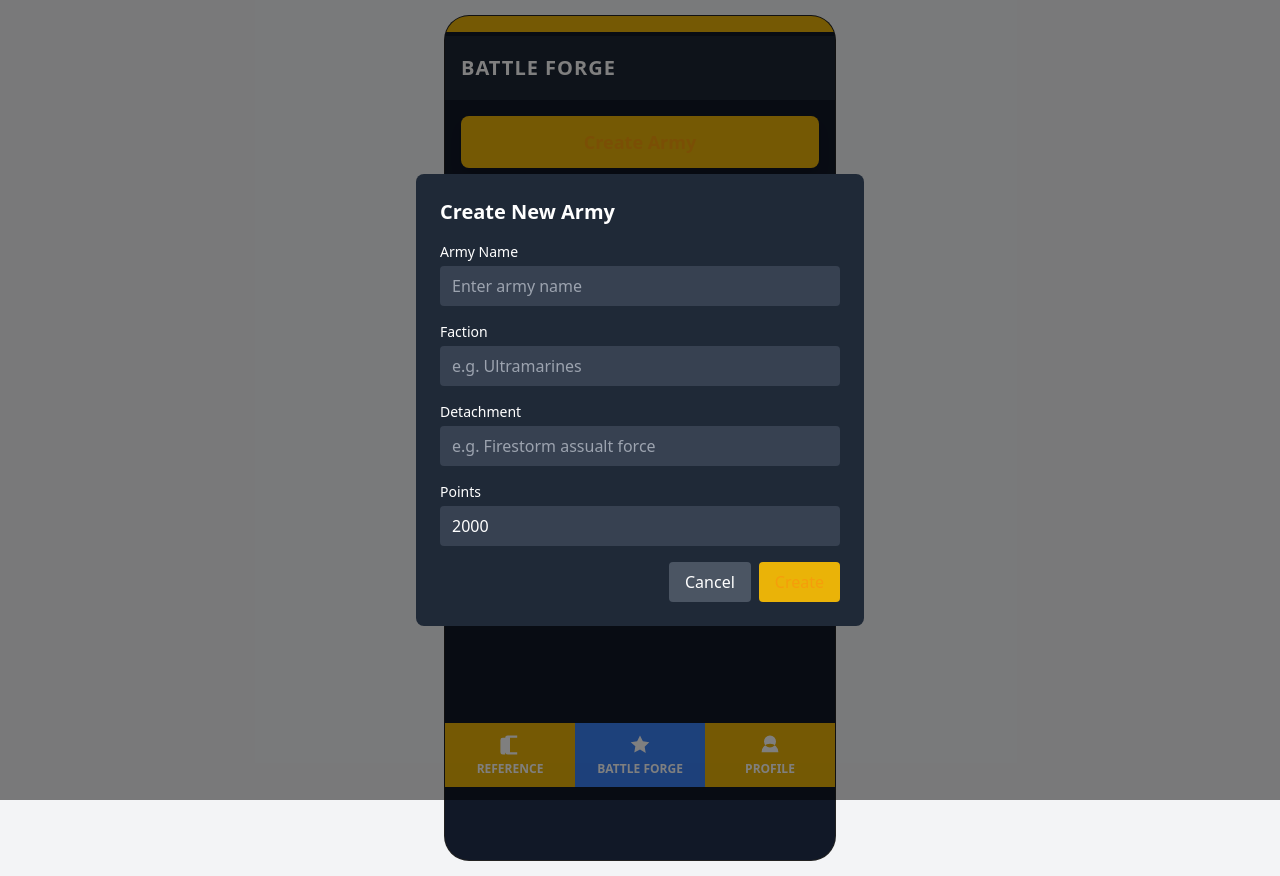
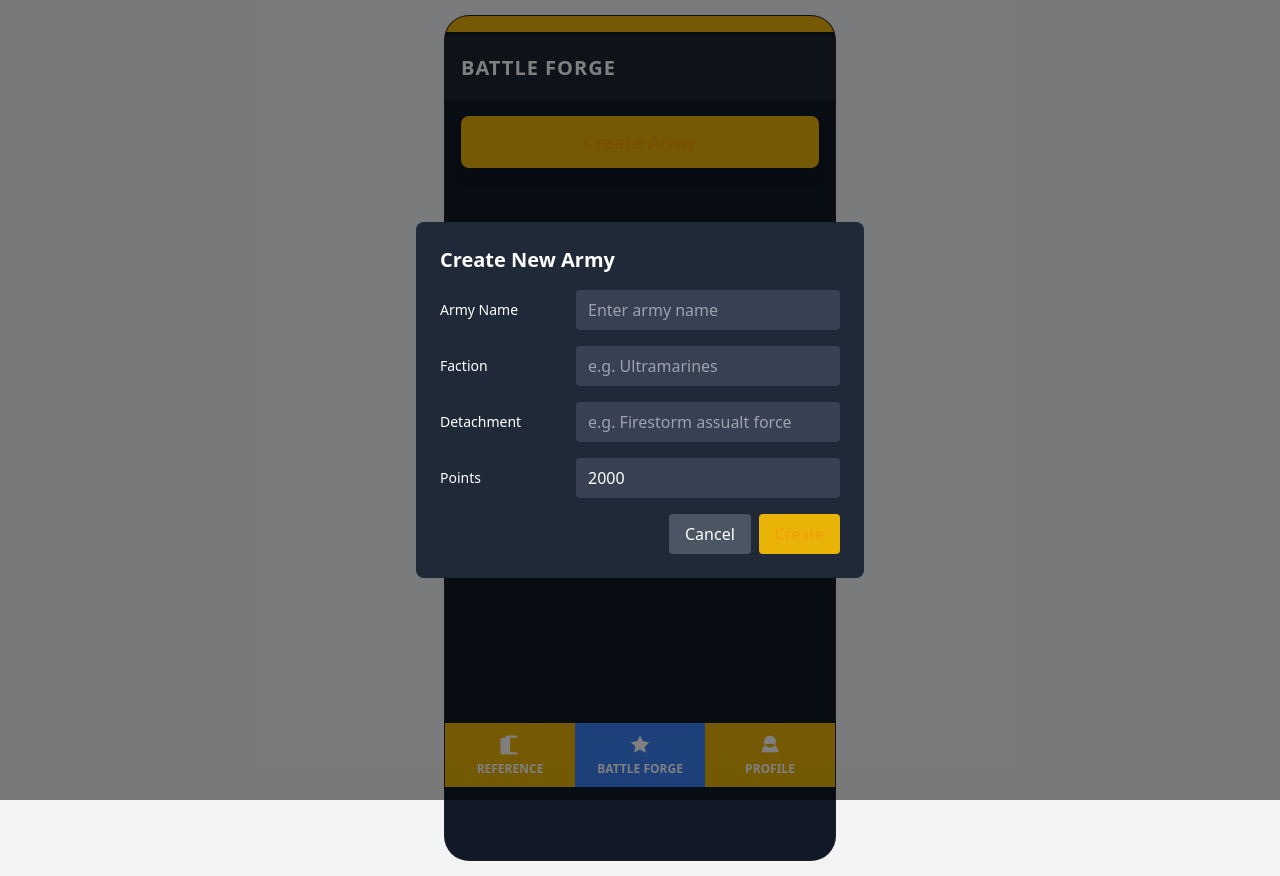
Before and after one commit to Dylaniel/warhammer-army-builder, a Next.js app: page / in a window 1280 px wide. Both pictures are taken after a click on the button "Create Army". Built offline with nearby package versions, Linux system fonts and the light colour scheme.

Commit message:
fixed new army modal layout

```diff
--- a/src/components/NewArmyModal.tsx
+++ b/src/components/NewArmyModal.tsx
@@ -42,9 +42,9 @@
       <div className="bg-gray-800 text-white rounded-lg p-6 w-11/12 max-w-md">
         <h3 className="text-xl font-bold mb-4">Create New Army</h3>
         <form onSubmit={handleSubmit} className="space-y-4">
-          <div>
-            <label className="block text-sm font-medium mb-1" htmlFor="armyName">
-              Army Name
+          <div className="flex items-center mb-2">
+            <label className="w-32 text-sm font-medium mr-2" htmlFor="armyName">
+              {"Army Name"}{"\u00A0\u00A0\u200A\u200A\u200A"}
             </label>
             <input
               id="armyName"
@@ -52,14 +52,14 @@
               type="text"
               value={formData.armyName}
               onChange={handleInputChange}
-              className="w-full px-3 py-2 rounded bg-gray-700 focus:outline-none focus:ring"
+              className="flex-1 px-3 py-2 rounded bg-gray-700 focus:outline-none focus:ring"
               placeholder="Enter army name"
               required
             />
           </div>
-          <div>
-            <label className="block text-sm font-medium mb-1" htmlFor="faction">
-              Faction
+          <div className="flex items-center mb-2">
+            <label className="w-32 text-sm font-medium mr-2" htmlFor="faction">
+              {"Faction"}{"\u00A0\u00A0\u00A0\u00A0\u00A0\u00A0\u00A0\u00A0\u00A0\u00A0\u200A"}
             </label>
             <input
               id="faction"
@@ -67,14 +67,14 @@
               type="text"
               value={formData.faction}
               onChange={handleInputChange}
-              className="w-full px-3 py-2 rounded bg-gray-700 focus:outline-none focus:ring"
+              className="flex-1 px-3 py-2 rounded bg-gray-700 focus:outline-none focus:ring"
               placeholder="e.g. Ultramarines"
               required
             />
           </div>
-          <div>
-            <label className="block text-sm font-medium mb-1" htmlFor="faction">
-              Detachment
+          <div className="flex items-center mb-2">
+            <label className="w-32 text-sm font-medium mr-2" htmlFor="detachment">
+              {"Detachment"}{"\u00A0\u00A0"}
             </label>
             <input
               id="detachment"
@@ -82,14 +82,14 @@
               type="text"
               value={formData.detachment}
               onChange={handleInputChange}
-              className="w-full px-3 py-2 rounded bg-gray-700 focus:outline-none focus:ring"
+              className="flex-1 px-3 py-2 rounded bg-gray-700 focus:outline-none focus:ring"
               placeholder="e.g. Firestorm assualt force"
               required
             />
           </div>
-          <div>
-            <label className="block text-sm font-medium mb-1" htmlFor="points">
-              Points
+          <div className="flex items-center mb-2">
+            <label className="w-32 text-sm font-medium mr-2" htmlFor="points">
+              {"Points"}{"\u00A0\u00A0\u00A0\u00A0\u00A0\u00A0\u00A0\u00A0\u00A0\u00A0\u00A0\u00A0"}
             </label>
             <input
               id="points"
@@ -97,7 +97,7 @@
               type="number"
               value={formData.points}
               onChange={handleInputChange}
-              className="w-full px-3 py-2 rounded bg-gray-700 focus:outline-none focus:ring"
+              className="flex-1 px-3 py-2 rounded bg-gray-700 focus:outline-none focus:ring"
               placeholder="2000"
               required
             />
```
